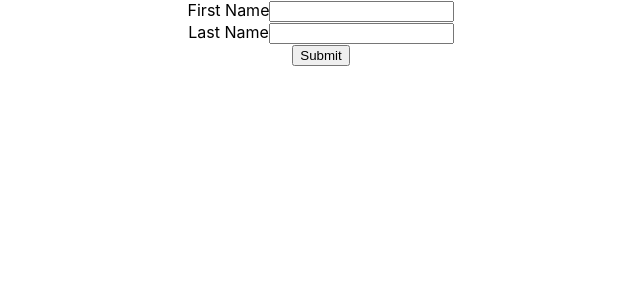
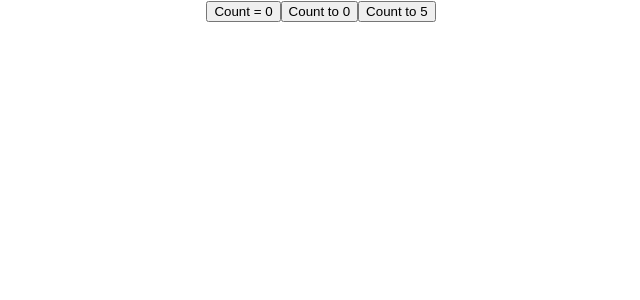
Before and after one commit to RAVIGANESHMBHAT/react-custom-hooks, a React (Create React App) app: page / in a window 1280 px wide. Shown: the top 300 px of the page, without its empty margins (319-959 px from the left). Built offline with nearby package versions, Linux system fonts and the light colour scheme.

Commit message:
REact render and useState hook

```diff
--- a/src/App.js
+++ b/src/App.js
@@ -4,6 +4,7 @@
 import DocTitleOne from "./components/DocTitleOne";
 import DocTitleTwo from "./components/DocTitleTwo";
 import UserForm from "./components/UserForm";
+import { UseState } from "./components/UseState/UseState";
 
 function App() {
   return (
@@ -14,7 +15,9 @@
       {/* <CounterOne />
       <CounterTwo /> */}
 
-      <UserForm />
+      {/* <UserForm /> */}
+
+      <UseState />
     </div>
   );
 }
--- /dev/null
+++ b/src/components/UseState/UseState.js
@@ -0,0 +1,14 @@
+import React, { useState } from "react";
+
+export const UseState = () => {
+  const [count, setCount] = useState(0);
+
+  console.log("UseState render");
+  return (
+    <div>
+      <button onClick={() => setCount(count + 1)}>Count = {count}</button>
+      <button onClick={() => setCount(0)}>Count to 0</button>
+      <button onClick={() => setCount(5)}>Count to 5</button>
+    </div>
+  );
+};
--- a/src/index.js
+++ b/src/index.js
@@ -1,14 +1,14 @@
-import React from 'react';
-import ReactDOM from 'react-dom/client';
-import './index.css';
-import App from './App';
-import reportWebVitals from './reportWebVitals';
+import React from "react";
+import ReactDOM from "react-dom/client";
+import "./index.css";
+import App from "./App";
+import reportWebVitals from "./reportWebVitals";
 
-const root = ReactDOM.createRoot(document.getElementById('root'));
+const root = ReactDOM.createRoot(document.getElementById("root"));
 root.render(
-  <React.StrictMode>
-    <App />
-  </React.StrictMode>
+  // <React.StrictMode>
+  <App />
+  // </React.StrictMode>
 );
 
 // If you want to start measuring performance in your app, pass a function
```
Also changed, not shown: 1 other file (tests, documents, lock files or other folders).
